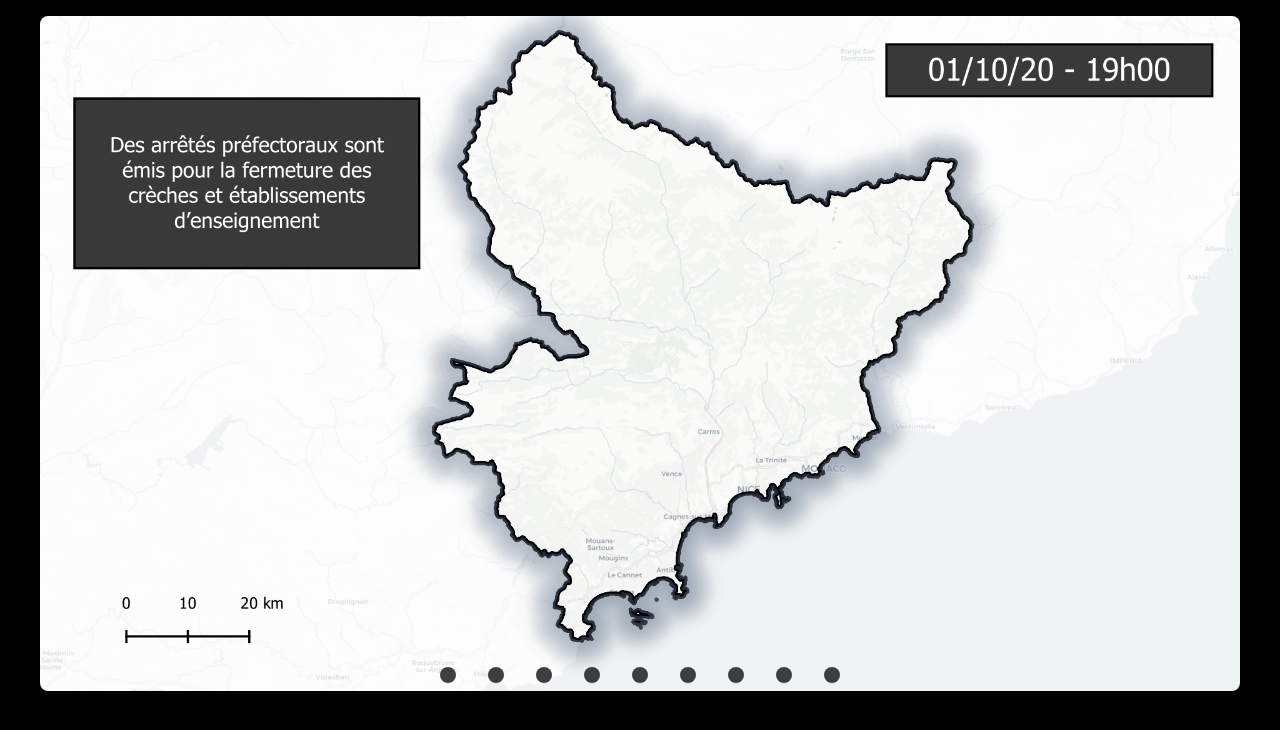
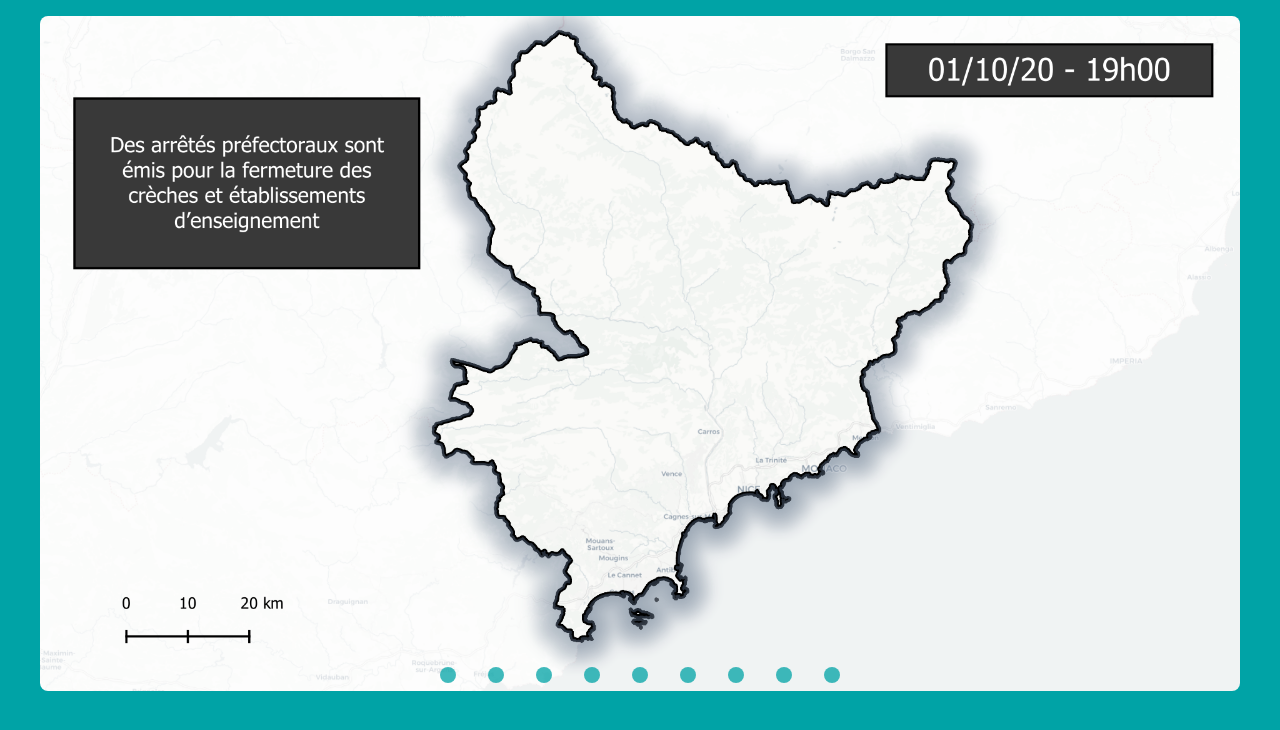
Before and after one commit to Antoine-VEREPT/Carte_Vallees_Routes, a plain HTML site: page index.html in a window 1280 px wide. Drawn offline with Linux system fonts and the light colour scheme.

Commit message:
Update index.html

```diff
--- a/index.html
+++ b/index.html
@@ -11,7 +11,7 @@
     <style>
 
 body {
-	background-color: black;
+	background-color: #00a3a6;
 }
 
 .container {
@@ -60,7 +60,7 @@ body {
 	width: 1rem;
 	height: 1rem;
 	border-radius: 50%;
-	background-color: black;
+	background-color: #00a3a6;
 	opacity: 0.75;
 	transition: opacity ease 250ms;
 }
```
